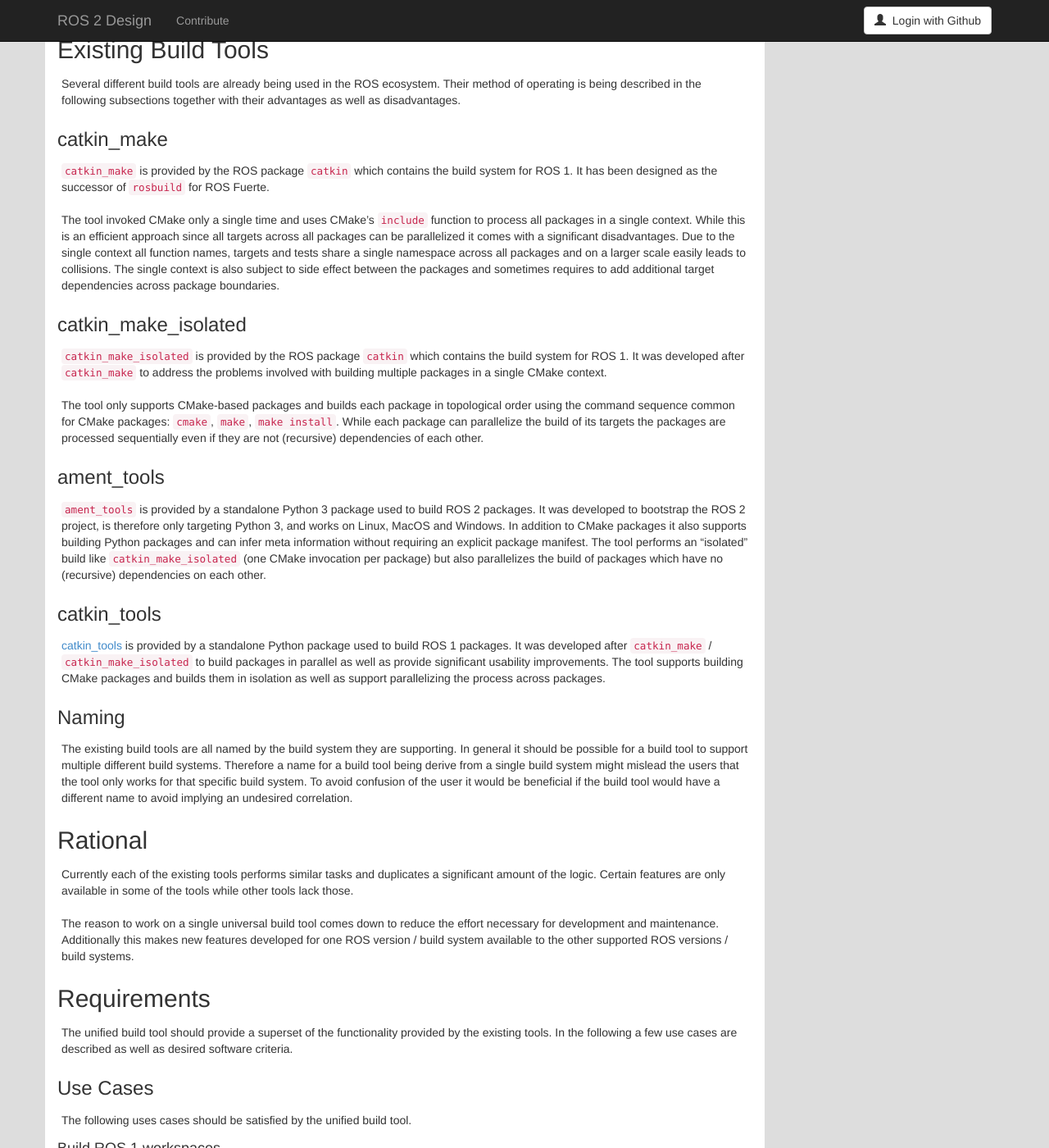
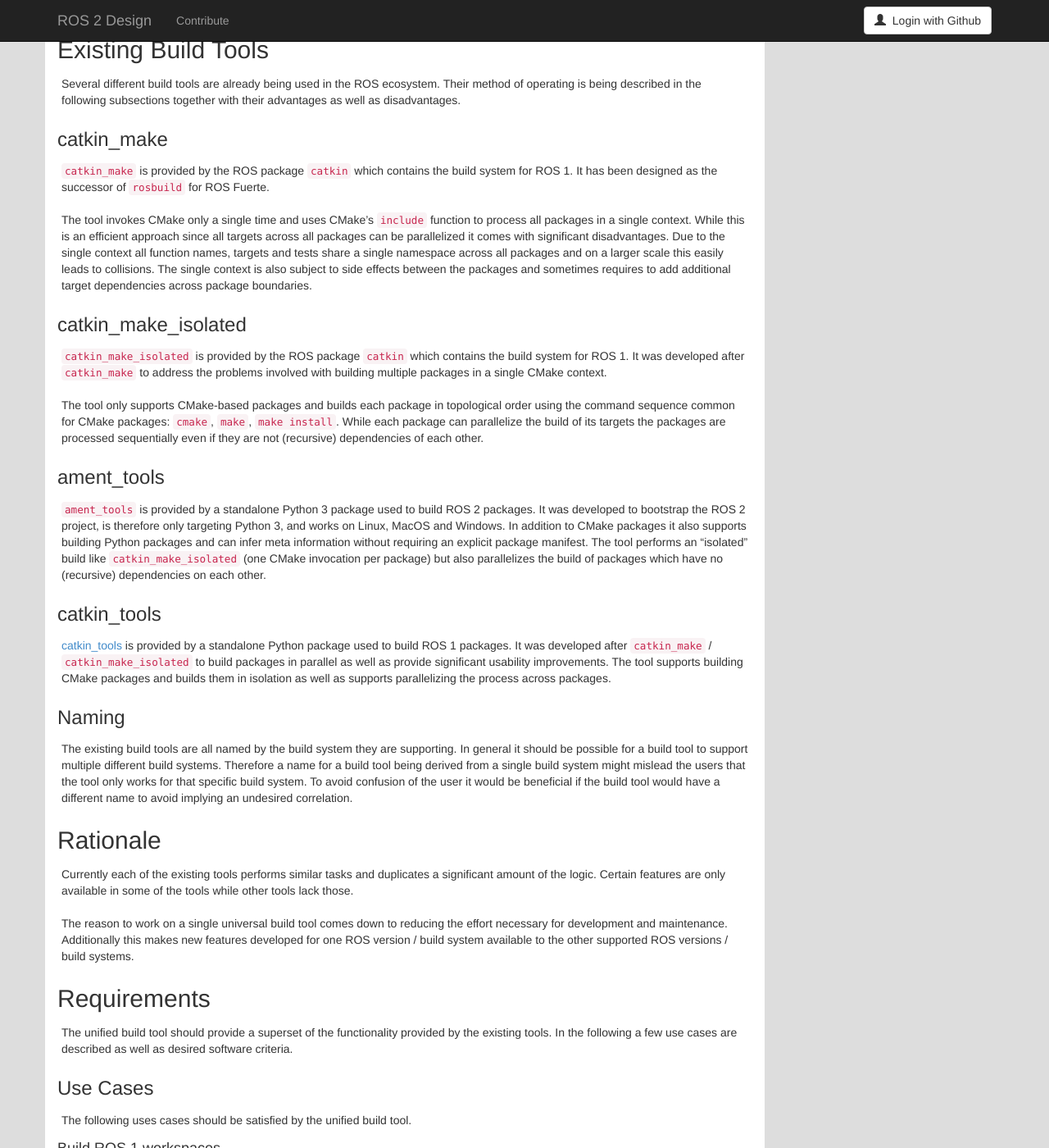
Before and after one commit to ros2/design, a Jekyll site: the page built from articles/101_build_tool.md, in a window 1280 px wide and 1400 px high, scrolled down 1758 px. Shown: the whole window at 82% size. Built offline with Jekyll 4.4.1, drawn with Linux system fonts in a browser that asks for light colours; nearby versions of some CDN libraries; some of the changed text lies outside the part shown.

Commit message:
Copyedit

```diff
--- a/articles/101_build_tool.md
+++ b/articles/101_build_tool.md
@@ -3,7 +3,7 @@
 title: A universal build tool
 permalink: articles/build_tool.html
 abstract:
-  This article describes the rational for a universal build tool.
+  This article describes the rationale for a universal build tool.
 published: true
 author: '[Dirk Thomas](https://github.com/dirk-thomas)'
 categories: Overview
@@ -103,10 +103,10 @@
 `catkin_make` is provided by the ROS package `catkin` which contains the build system for ROS 1.
 It has been designed as the successor of `rosbuild` for ROS Fuerte.
 
-The tool invoked CMake only a single time and uses CMake's `include` function to process all packages in a single context.
-While this is an efficient approach since all targets across all packages can be parallelized it comes with a significant disadvantages.
-Due to the single context all function names, targets and tests share a single namespace across all packages and on a larger scale easily leads to collisions.
-The single context is also subject to side effect between the packages and sometimes requires to add additional target dependencies across package boundaries.
+The tool invokes CMake only a single time and uses CMake's `include` function to process all packages in a single context.
+While this is an efficient approach since all targets across all packages can be parallelized it comes with significant disadvantages.
+Due to the single context all function names, targets and tests share a single namespace across all packages and on a larger scale this easily leads to collisions.
+The single context is also subject to side effects between the packages and sometimes requires to add additional target dependencies across package boundaries.
 
 ### catkin_make_isolated
 
@@ -127,21 +127,21 @@
 
 [catkin_tools](https://catkin-tools.readthedocs.io/) is provided by a standalone Python package used to build ROS 1 packages.
 It was developed after `catkin_make` / `catkin_make_isolated` to build packages in parallel as well as provide significant usability improvements.
-The tool supports building CMake packages and builds them in isolation as well as support parallelizing the process across packages.
+The tool supports building CMake packages and builds them in isolation as well as supports parallelizing the process across packages.
 
 ### Naming
 
 The existing build tools are all named by the build system they are supporting.
 In general it should be possible for a build tool to support multiple different build systems.
-Therefore a name for a build tool being derive from a single build system might mislead the users that the tool only works for that specific build system.
+Therefore a name for a build tool being derived from a single build system might mislead the users that the tool only works for that specific build system.
 To avoid confusion of the user it would be beneficial if the build tool would have a different name to avoid implying an undesired correlation.
 
-## Rational
+## Rationale
 
 Currently each of the existing tools performs similar tasks and duplicates a significant amount of the logic.
 Certain features are only available in some of the tools while other tools lack those.
 
-The reason to work on a single universal build tool comes down to reduce the effort necessary for development and maintenance.
+The reason to work on a single universal build tool comes down to reducing the effort necessary for development and maintenance.
 Additionally this makes new features developed for one ROS version / build system available to the other supported ROS versions / build systems.
 
 ## Requirements
```
Also changed, not shown: other parts of articles/101_build_tool.md (+8 -8 lines).
